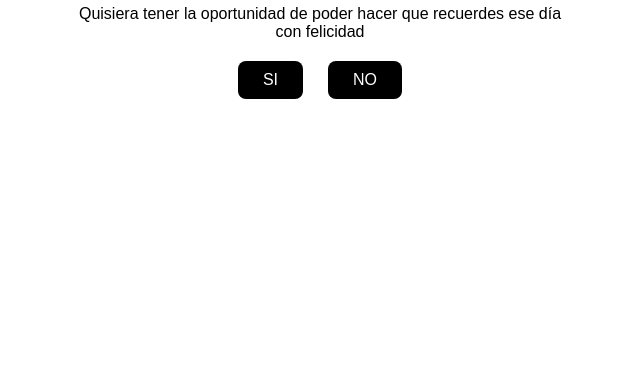
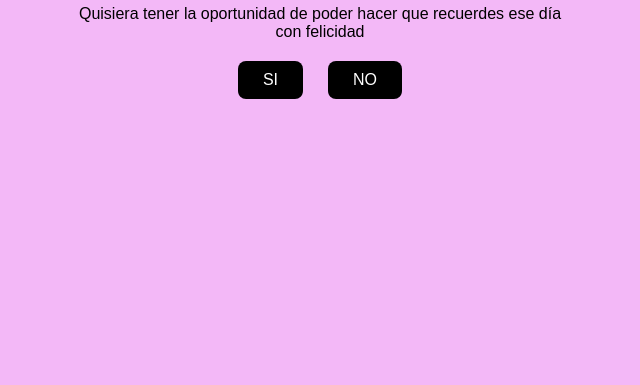
Before and after one commit to ISMARQP/inv-14-febrero, a plain HTML site: page index.html in a window 1280 px wide. Shown: the part 415-800 px from the top of the page, without its empty margins (320-960 px from the left). Drawn offline with Linux system fonts and the light colour scheme; a script that the page names is missing.

Commit message:
Update style.css

```diff
--- a/style.css
+++ b/style.css
@@ -12,7 +12,7 @@ body {
     display: flex;
     justify-content: center;
     align-items: center;
-    background-color: rgb(255, 255, 255);
+    background-color: rgb(243, 184, 247);
 }
 
 .container {
```
